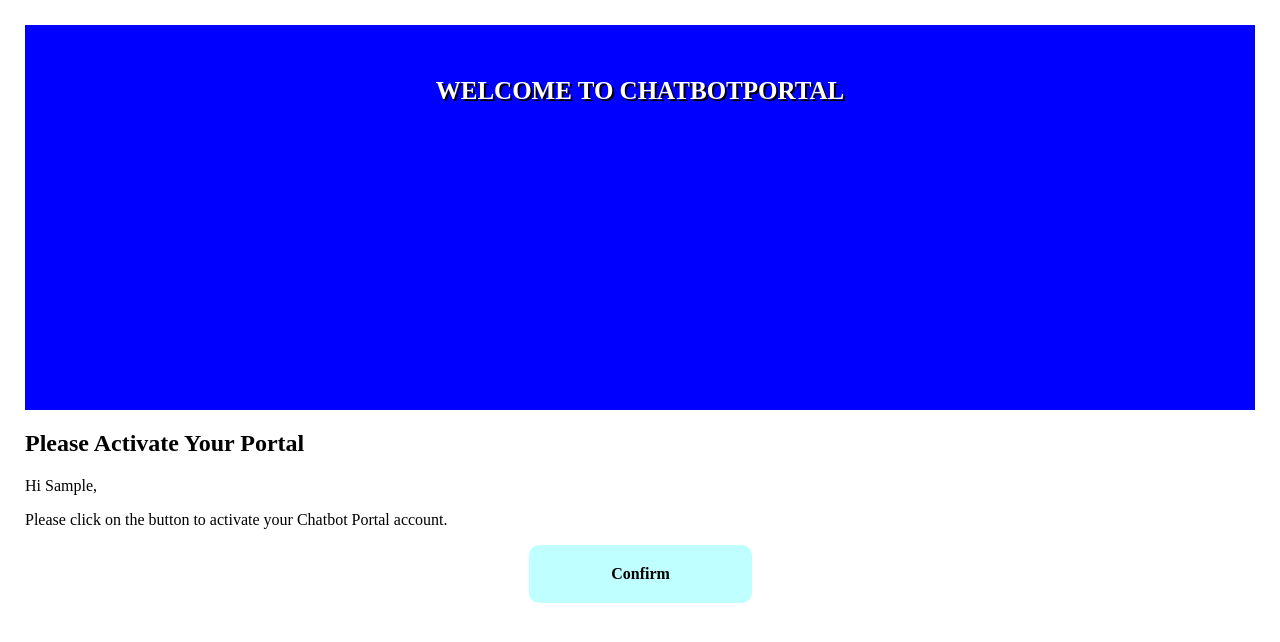
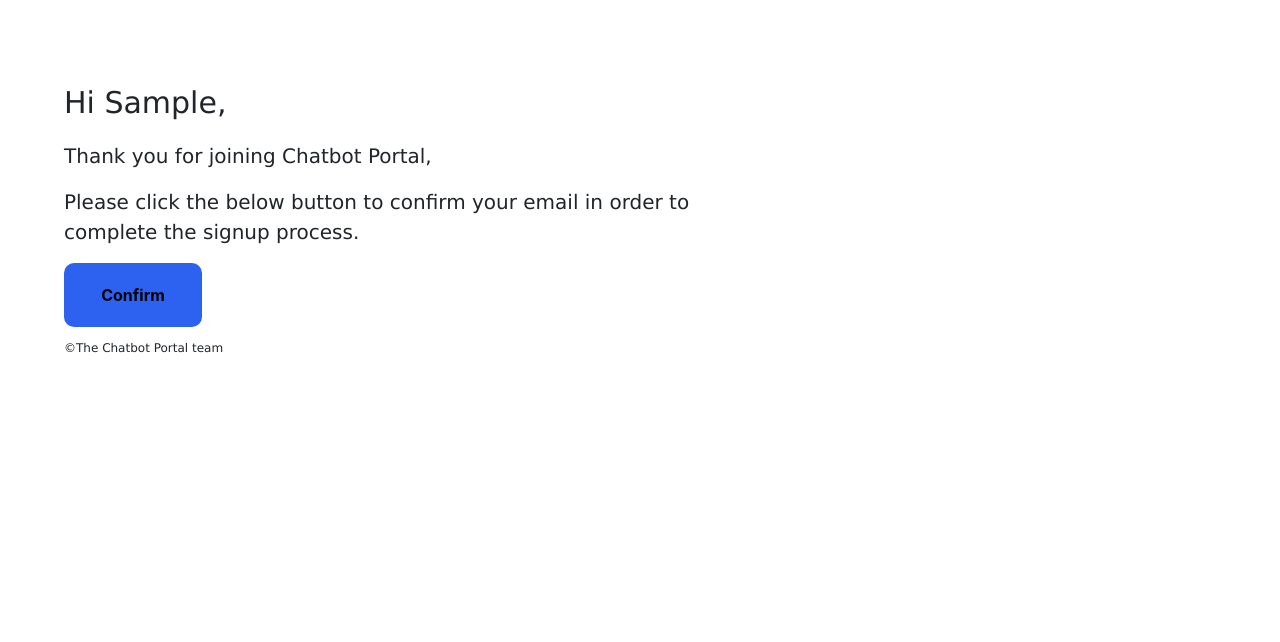
Before and after one commit to mdsc-chatbot/mira-library, a Django app: template ChatbotPortal/authentication/email_manager/templates/activation_email.html in a window 1280 px wide. Shown: the top 642 px of the page. Run offline with Django 3.2, Linux system fonts and the light colour scheme; the template is opened without the code that fills it, so the values that code supplies are empty; the visitor is signed in with stand-in values (Sample User, id 1); some libraries are stand-ins or nearby versions.

Commit message:
redesign: initial activation email without bootstrap

```diff
--- a/ChatbotPortal/authentication/email_manager/templates/activation_email.html
+++ b/ChatbotPortal/authentication/email_manager/templates/activation_email.html
@@ -1,6 +1,7 @@
 {% autoescape off %}
 <html lang="en">
 <head>
+	<link rel="stylesheet" href="https://stackpath.bootstrapcdn.com/bootstrap/4.3.1/css/bootstrap.min.css" integrity="sha384-ggOyR0iXCbMQv3Xipma34MD+dH/1fQ784/j6cY/iJTQUOhcWr7x9JvoRxT2MZw1T" crossorigin="anonymous">
 	<meta charset="UTF-8">
 	<title>Email Verification Chatbot Portal</title>
 	<style>
@@ -20,20 +21,19 @@
 
 		h1{
 			padding-top: 30px; 									/* Padding the headline from the top of the box */
-			font-size: 25px;									/* The size of the text (hardcoded) */
-			color: rgba(255, 255, 255, 1);						/* Color of the text (white) */
-			text-align:center;									/* Center the text */
-			text-transform: uppercase;							/* Showing only uppercase letters */
-			text-shadow: 2px 2px rgba(0, 0, 0, 1);				/* Having a shadow effect on the text */
+			font-size: 24;									/* The size of the text (hardcoded) */
+			color: rgb(0, 0, 0);							/* Color of the text (white) */
+			text-align:left;									/* Center the text */
+			font-family: "Verdana";
+			font-weight: "normal";
 		}
 
 		/* Idle style for the links */
 		a:link{
 			display: inline-block;								/* Having the anchors as inline-block to be displayed side by side */
-			background-color: rgba(0, 255, 255, 0.25);		    /* A transparent background color on the navigation boxes */
+			background-color: rgba(10, 71, 238, 0.856);		    /* A transparent background color on the navigation boxes */
 			border-radius: 10px;								/* Carving the box edges */
 			width: 20%;											/* Width of the boxes */
-			margin-left: 55%;
 
 			padding: 20px;										/* Padding the texts from the top of the box */
 			font-size: 100%;										/* Font size proportionate to the anchor box size */
@@ -49,20 +49,43 @@
 			display: inline-block;								/* Having the element as inline-block to be displayed side by side */
 			width: 74.5%;										/* Proportional width of the element */
 		}
+
+		.user_name{
+			font-family: "Verdana";
+			font-size: 30;
+		}
+
+		.confirmation_message{
+			font-family: "Verdana";
+			font-size: 20;
+		}
+
+		.sign{
+			font-family: "Verdana";
+			font-size: 12;
+			padding-top:12;
+		}
+
+		.centered {
+			position: absolute;
+			left: 5%;
+			top:10%;
+		}
+
 	</style>
 </head>
 <body>
-	<header>
-		<h1>Welcome to Chatbotportal</h1>
-	</header>
-	<main>
-		<section class = "middle">
-			<h2>Please Activate Your Portal</h2>
-			<p>Hi {{user.first_name}}, </p>
-			<p>Please click on the button to activate your Chatbot Portal account.</p>
-			<a href="http://{{ domain }}{% url 'activate' uidb64=uid token=token %}" target="_blank">Confirm</a>
-		</section>
-	</main>
+	<div class="centered">
+		<p class="user_name">Hi {{user.first_name}},</h1>
+			<main>
+				<section class = "middle">
+					<p class="confirmation_message">Thank you for joining Chatbot Portal, <br/> </p>
+					<p class="confirmation_message">Please click the below button to confirm your email in order to complete the signup process.</p>
+					<a href="http://{{ domain }}{% url 'activate' uidb64=uid token=token %}" target="_blank">Confirm</a>
+					<p class="sign">©The Chatbot Portal team</p>
+				</section>
+			</main>
+	</div>
 </body>
 </html>
 {% endautoescape %}
```
